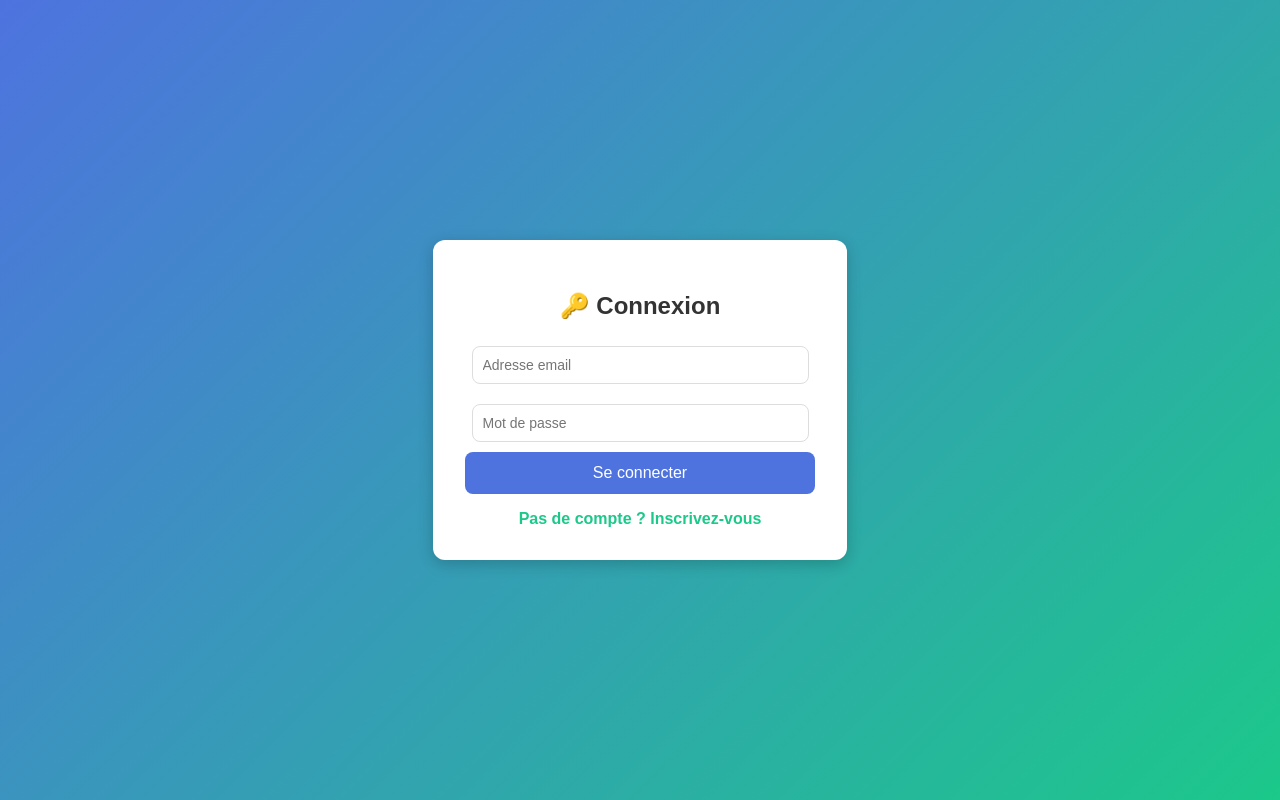
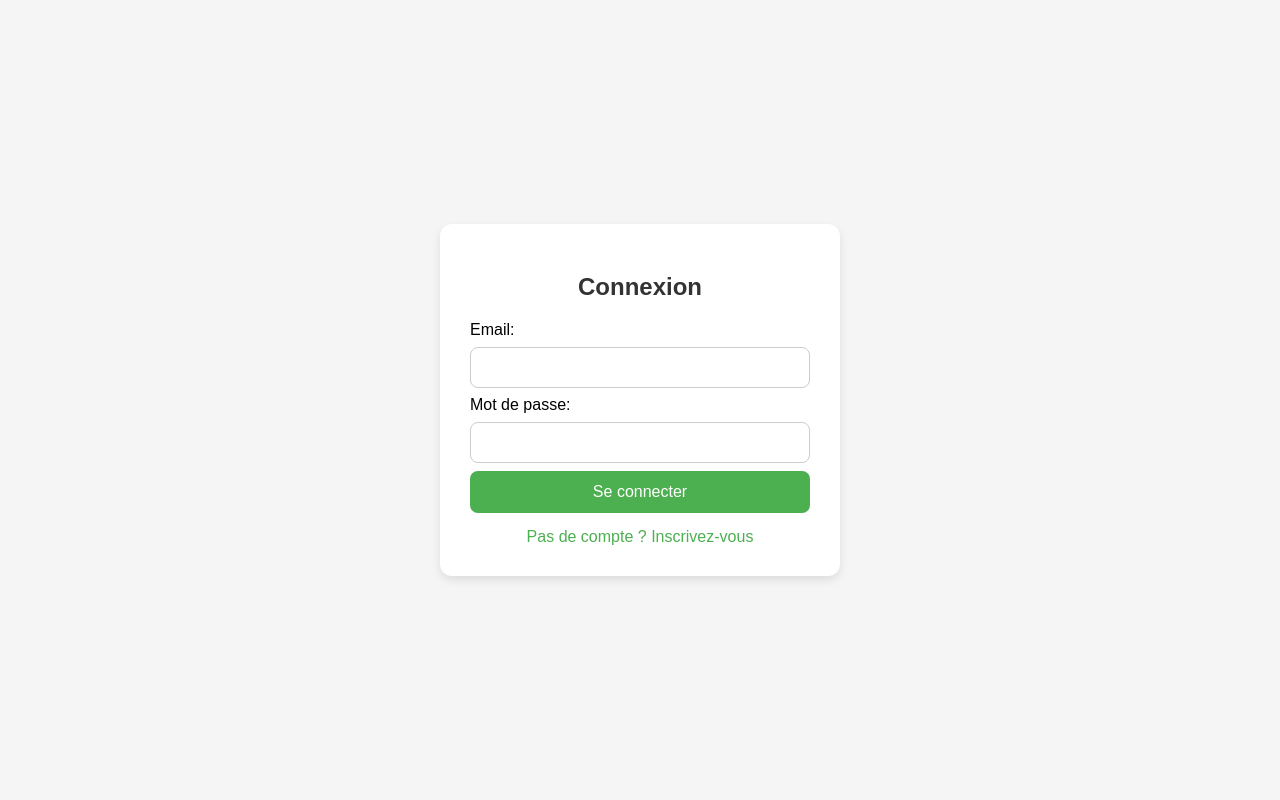
Before and after one commit to Cedrignonsieka/Ida-IES-le-campus, a Flask app: page /login in a window 1280 px wide. Run offline with Flask 3, Linux system fonts and the light colour scheme.

Commit message:
Update login.html

```diff
--- a/templates/login.html
+++ b/templates/login.html
@@ -2,74 +2,103 @@
 <html lang="fr">
 <head>
 <meta charset="UTF-8">
+<meta name="viewport" content="width=device-width, initial-scale=1.0">
 <title>Connexion</title>
 <style>
     body {
         font-family: Arial, sans-serif;
-      background: linear-gradient(135deg, #4e73df, #1cc88a);
+        background: #f5f5f5;
         display: flex;
         justify-content: center;
         align-items: center;
         height: 100vh;
         margin: 0;
     }
+
     .container {
-      background: #fff;
-      padding: 2rem;
+        background: white;
+        padding: 30px;
         border-radius: 12px;
-      box-shadow: 0px 4px 15px rgba(0,0,0,0.2);
-      width: 350px;
+        box-shadow: 0 4px 10px rgba(0,0,0,0.1);
+        width: 100%;
+        max-width: 400px;
+        box-sizing: border-box;
+    }
+
+    h2 {
         text-align: center;
-    }
-    h2 {
-      margin-bottom: 1rem;
+        margin-bottom: 20px;
         color: #333;
     }
-    input {
-      width: 90%;
-      padding: 10px;
-      margin: 10px 0;
-      border: 1px solid #ddd;
+
+    form input {
+        width: 100%;
+        padding: 12px;
+        margin: 8px 0;
         border-radius: 8px;
-      outline: none;
-      font-size: 14px;
+        border: 1px solid #ccc;
+        box-sizing: border-box;
     }
-    input:focus {
-      border-color: #4e73df;
-      box-shadow: 0 0 5px rgba(78,115,223,0.5);
-    }
+
     button {
         width: 100%;
         padding: 12px;
-      background: #4e73df;
+        background-color: #4caf50;
+        color: white;
         border: none;
         border-radius: 8px;
-      color: white;
+        cursor: pointer;
         font-size: 16px;
-      cursor: pointer;
-      transition: 0.3s;
     }
+
     button:hover {
-      background: #2e59d9;
+        background-color: #45a049;
     }
+
     a {
         display: block;
-      margin-top: 1rem;
+        text-align: center;
+        margin-top: 15px;
+        color: #4caf50;
         text-decoration: none;
-      color: #1cc88a;
+    }
+
+    .flash {
+        padding: 12px;
+        margin: 10px 0;
+        border-radius: 8px;
         font-weight: bold;
+        text-align: center;
     }
-    a:hover {
-      text-decoration: underline;
+    .flash.success { background-color: #4caf50; color: white; }
+    .flash.error { background-color: #f44336; color: white; }
+
+    @media (max-width: 480px) {
+        .container {
+            padding: 20px;
+            width: 90%;
+        }
+        button {
+            font-size: 14px;
+        }
     }
 </style>
 </head>
 <body>
 <div class="container">
-    <h2>🔑 Connexion</h2>
+    <h2>Connexion</h2>
+
+    {% with messages = get_flashed_messages(with_categories=true) %}
+      {% if messages %}
+        {% for category, message in messages %}
+          <div class="flash {{ category }}">{{ message }}</div>
+        {% endfor %}
+      {% endif %}
+    {% endwith %}
+
     <form method="POST">
-      <input type="email" name="email" placeholder="Adresse email" required>
-      <input type="password" name="password" placeholder="Mot de passe" required>
+        Email: <input type="email" name="email" required>
+        Mot de passe: <input type="password" name="password" required>
         <button type="submit">Se connecter</button>
     </form>
     <a href="/register">Pas de compte ? Inscrivez-vous</a>
```
Lines whose indentation alone changed are shown as unchanged.
